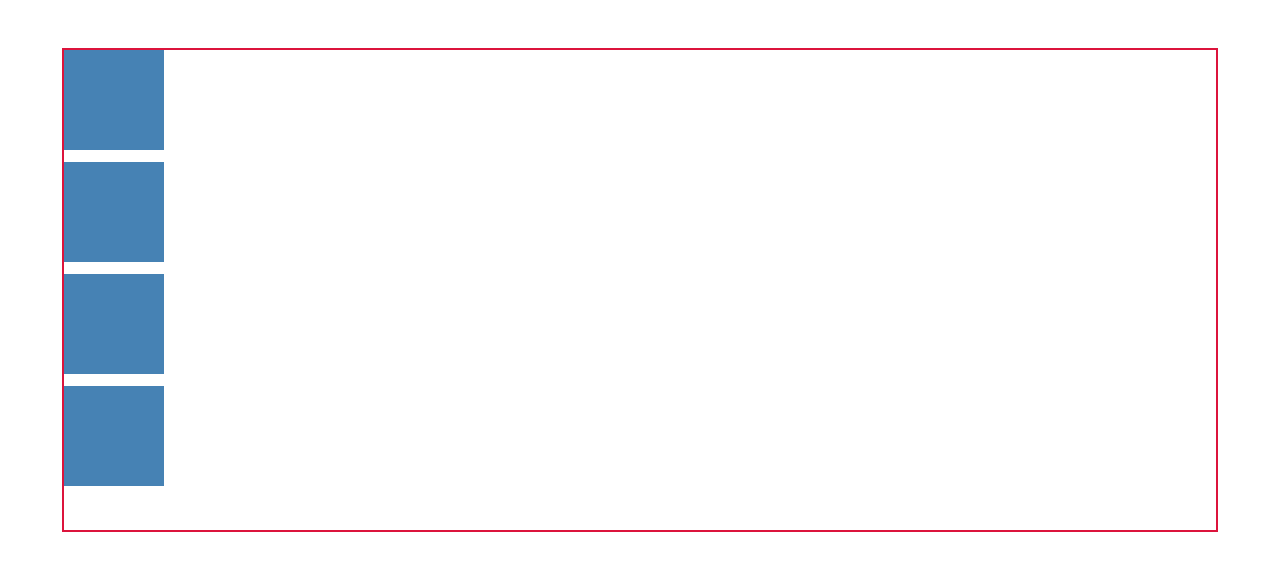
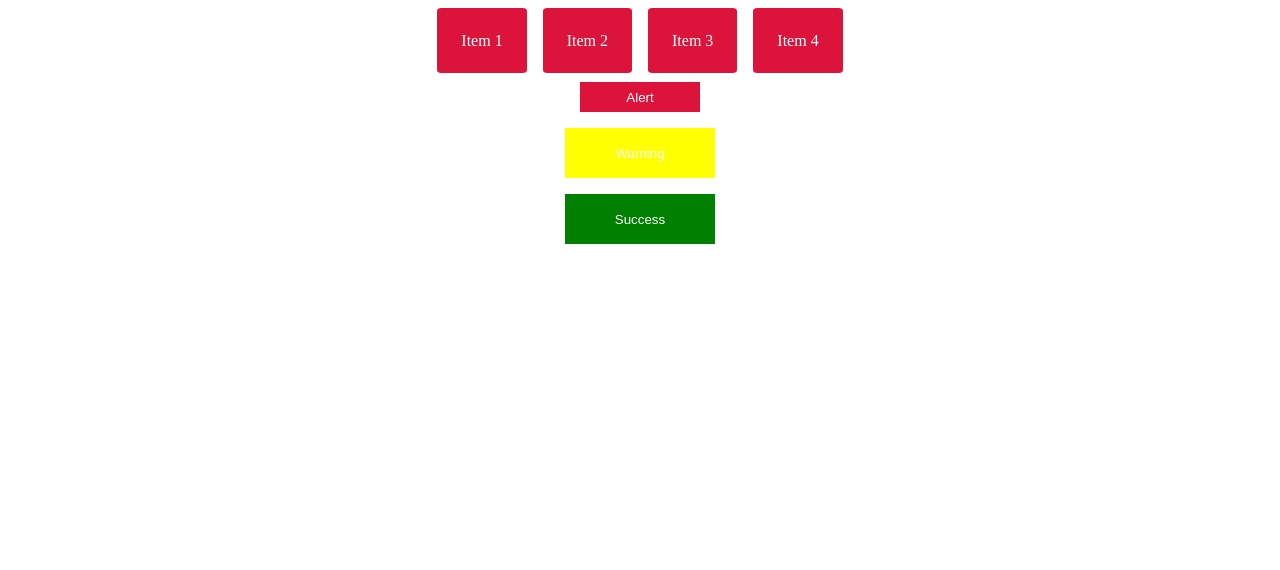
Before and after one commit to astronmy/0522TDFE1N2C2LAED0522PT, a plain HTML site: page index.html in a window 1280 px wide. Drawn offline with Linux system fonts and the light colour scheme.

Commit message:
after class#

```diff
--- a/css/style_animaciones.css
+++ /dev/null
@@ -1,69 +0,0 @@
-* {
-  box-sizing: border-box;
-  margin: 0;
-  padding: 0;
-  text-decoration: none;
-}
-
-.container{
-  background-color: crimson;
-  height: 900px;
-  margin: 50px auto;
-  overflow: hidden;
-  width: 98%;
-}
-
-.spiderman{
-  display: block;
-  margin: 0 auto;
-  /* animation: nombre_animacion duracion; */
- /*  animation: peterparker 3s; */
- animation-name: peterparker;
- animation-duration: 4s;
- animation-iteration-count: infinite;
- animation-play-state: paused;
- animation-timing-function: ease-in-out;
-
-}
-
-.container:hover .spiderman{
-  animation-play-state: running;
-}
-.container:active .spiderman{
-  animation-direction: reverse;
-}
-
-@keyframes peterparker {
-    0%{
-      transform-origin: center bottom;
-      transform: translateY(-600px);
-    }
-    60%{
-      transform: rotate(10deg);
-    }
-    80%{
-      transform: rotate(-10deg) translateY(-300px);
-    }
-    100%{
-      transform: translateY(-500px);
-    }
-    /* to{
-
-    }
-    from{
-
-    } */
-
-}
-
-img.corazon{
-  display: block;
-  margin: 1rem auto;
-  animation: beat 1s infinite linear;
-}
-
-@keyframes beat {
-    to{
-      transform: scale(1.5);
-    }
-}
--- a/index.html
+++ b/index.html
@@ -1,18 +1,30 @@
 <!DOCTYPE html>
 <html lang="en">
+
 <head>
   <meta charset="UTF-8">
   <meta http-equiv="X-UA-Compatible" content="IE=edge">
   <meta name="viewport" content="width=device-width, initial-scale=1.0">
-  <title>Animaciones</title>
+  <title>Utilizamos SASS</title>
   <link rel="stylesheet" href="css/style.css">
 </head>
+
 <body>
-    <div class="container">
-        <div class="box"></div>
-        <div class="box"></div>
-        <div class="box"></div>
-        <div class="box"></div>
-    </div>
+  <header>
+    <nav>
+      <ul>
+        <li><a href="#">Item 1</a></li>
+        <li><a href="#">Item 2</a></li>
+        <li><a href="#">Item 3</a></li>
+        <li><a href="#">Item 4</a></li>
+      </ul>
+    </nav>
+  </header>
+  <main>
+    <button class="btn-alert">Alert</button>
+    <button class="btn-warning">Warning</button>
+    <button class="btn-success">Success</button>
+  </main>
 </body>
+
 </html>
--- /dev/null
+++ b/scss/_general.scss
@@ -0,0 +1,5 @@
+* {
+  margin: 0;
+  padding: 0;
+  box-sizing: border-box;
+}
--- /dev/null
+++ b/scss/_header.scss
@@ -0,0 +1,32 @@
+
+header{
+  margin-bottom: 2rem;
+
+  nav{
+     padding-top: 2rem;
+
+     ul{
+        list-style: none;
+        display: flex;
+        gap: 1rem;
+        justify-content: center;
+
+        a {
+          background-color: $primaryColor;
+          border-radius: 5%;
+          color: white;
+          padding: 1.5rem;
+          text-decoration: none;
+          transition: all .5ms;
+
+          &:hover{
+            background-color: $secondaryColor;
+
+          }
+        }
+
+
+     }
+  }
+
+}
--- /dev/null
+++ b/scss/_variables.scss
@@ -0,0 +1,2 @@
+$primaryColor: crimson;
+$secondaryColor: blue;
--- /dev/null
+++ b/scss/style.scss
@@ -0,0 +1,23 @@
+@import 'variables';
+@import 'general';
+@import 'header';
+
+@mixin makeButton($bgColor, $txtColor, $width:150px, $height:50px) {
+  background-color: $bgColor;
+  border: none;
+  color: $txtColor;
+  display: block;
+  height: $height;
+  margin: 1rem auto;
+  width: $width;
+}
+
+.btn-alert{
+  @include makeButton(crimson,white,120px,30px)
+}
+.btn-warning{
+  @include makeButton(yellow,white)
+}
+.btn-success{
+  @include makeButton(green,white)
+}
```
Also changed, not shown: animaciones.html (deleted, +0 -21 lines), css/style.css, imagenes/corazon.png (deleted), imagenes/spiderman.png (deleted), 1 other file.
